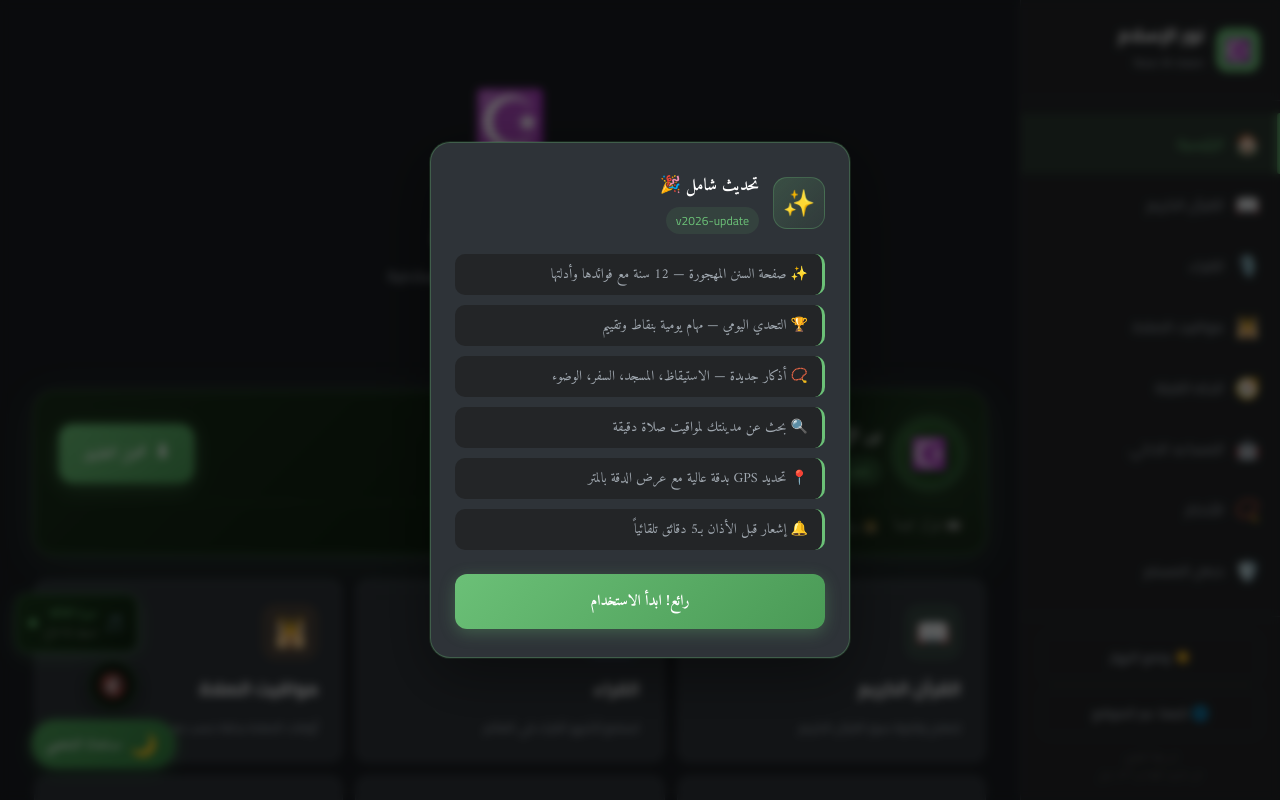
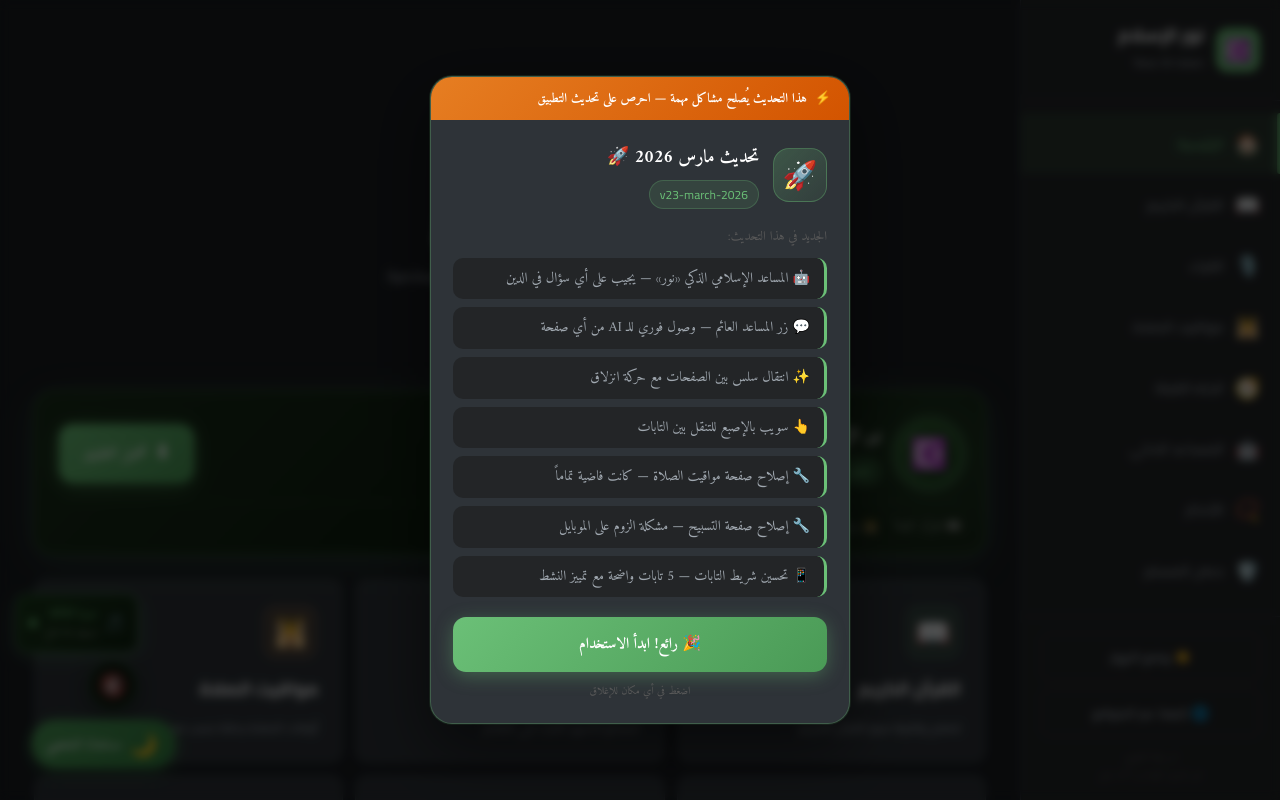
Before and after one commit to Abilaaacg/nabil-quran, a React (Vite) app: page / in a window 1280 px wide. Shown: the top 800 px of the page. Built offline with nearby package versions, Linux system fonts and the light colour scheme; what @capacitor/core would draw is missing.

Commit message:
Update changelog v23 with urgent banner and improved WhatsNew modal
- New version v23-march-2026 with 7 new features listed
- Urgent orange pulsing bar for important updates
- Cleaner modal layout with subtitle and dismiss hint

```diff
--- a/public/changelog.json
+++ b/public/changelog.json
@@ -1,12 +1,15 @@
 {
-  "version": "v2026-update",
-  "title": "تحديث شامل 🎉",
+  "version": "v23-march-2026",
+  "title": "تحديث مارس 2026 🚀",
+  "urgent": true,
+  "urgentMsg": "هذا التحديث يُصلح مشاكل مهمة — احرص على تحديث التطبيق",
   "changes": [
-    "✨ صفحة السنن المهجورة — 12 سنة مع فوائدها وأدلتها",
-    "🏆 التحدي اليومي — مهام يومية بنقاط وتقييم",
-    "📿 أذكار جديدة — الاستيقاظ، المسجد، السفر، الوضوء",
-    "🔍 بحث عن مدينتك لمواقيت صلاة دقيقة",
-    "📍 تحديد GPS بدقة عالية مع عرض الدقة بالمتر",
-    "🔔 إشعار قبل الأذان بـ5 دقائق تلقائياً"
+    "🤖 المساعد الإسلامي الذكي «نور» — يجيب على أي سؤال في الدين",
+    "💬 زر المساعد العائم — وصول فوري للـ AI من أي صفحة",
+    "✨ انتقال سلس بين الصفحات مع حركة انزلاق",
+    "👆 سويب بالإصبع للتنقل بين التابات",
+    "🔧 إصلاح صفحة مواقيت الصلاة — كانت فاضية تماماً",
+    "🔧 إصلاح صفحة التسبيح — مشكلة الزوم على الموبايل",
+    "📱 تحسين شريط التابات — 5 تابات واضحة مع تمييز النشط"
   ]
 }
--- a/src/components/WhatsNew.css
+++ b/src/components/WhatsNew.css
@@ -1,8 +1,8 @@
 .wn-overlay {
   position: fixed;
   inset: 0;
-  background: rgba(0,0,0,0.6);
-  backdrop-filter: blur(4px);
+  background: rgba(0,0,0,0.65);
+  backdrop-filter: blur(5px);
   z-index: 1000;
   display: flex;
   align-items: center;
@@ -13,69 +13,102 @@
 
 @keyframes wn-fade-in {
   from { opacity: 0; }
-  to { opacity: 1; }
+  to   { opacity: 1; }
 }
 
 .wn-modal {
   background: var(--bg-card);
   border: 1px solid rgba(107,192,119,0.3);
-  border-radius: 20px;
-  padding: 28px 24px;
+  border-radius: 22px;
+  padding: 0 0 22px;
   max-width: 420px;
   width: 100%;
-  box-shadow: 0 20px 60px rgba(0,0,0,0.4), 0 0 0 1px rgba(107,192,119,0.15);
-  animation: wn-slide-up 0.3s cubic-bezier(0.34,1.56,0.64,1);
+  box-shadow: 0 24px 64px rgba(0,0,0,0.5), 0 0 0 1px rgba(107,192,119,0.15);
+  animation: wn-slide-up 0.32s cubic-bezier(0.34,1.56,0.64,1);
+  overflow: hidden;
+  direction: rtl;
 }
 
 @keyframes wn-slide-up {
-  from { transform: translateY(40px) scale(0.95); opacity: 0; }
+  from { transform: translateY(50px) scale(0.93); opacity: 0; }
   to   { transform: translateY(0) scale(1); opacity: 1; }
 }
 
+/* ── شريط تحذير عاجل ── */
+.wn-urgent-bar {
+  background: linear-gradient(135deg, #e67e22, #d35400);
+  color: #fff;
+  padding: 10px 18px;
+  font-family: var(--font-arabic);
+  font-size: 13px;
+  font-weight: 700;
+  display: flex;
+  align-items: center;
+  gap: 8px;
+  animation: urgentPulse 2s ease-in-out infinite;
+}
+
+@keyframes urgentPulse {
+  0%, 100% { background: linear-gradient(135deg, #e67e22, #d35400); }
+  50%       { background: linear-gradient(135deg, #f39c12, #e67e22); }
+}
+
+/* ── رأس ── */
 .wn-header {
   display: flex;
   align-items: center;
   gap: 14px;
-  margin-bottom: 20px;
+  padding: 22px 22px 0;
+  margin-bottom: 16px;
 }
 
 .wn-icon {
-  width: 52px;
-  height: 52px;
-  background: linear-gradient(135deg, rgba(107,192,119,0.2), rgba(107,192,119,0.05));
-  border: 1px solid rgba(107,192,119,0.3);
-  border-radius: 14px;
+  width: 54px;
+  height: 54px;
+  background: linear-gradient(135deg, rgba(107,192,119,0.25), rgba(107,192,119,0.08));
+  border: 1px solid rgba(107,192,119,0.35);
+  border-radius: 16px;
   display: flex;
   align-items: center;
   justify-content: center;
-  font-size: 26px;
+  font-size: 28px;
   flex-shrink: 0;
 }
 
 .wn-title {
-  font-size: 17px;
+  font-size: 18px;
   font-weight: 700;
   color: var(--text-primary);
   font-family: var(--font-arabic);
-  margin-bottom: 3px;
+  margin-bottom: 5px;
 }
 
 .wn-version {
   font-size: 12px;
   color: var(--accent);
-  background: rgba(107,192,119,0.1);
+  background: rgba(107,192,119,0.12);
   border-radius: 20px;
   padding: 2px 10px;
   display: inline-block;
+  border: 1px solid rgba(107,192,119,0.25);
 }
 
+/* ── عنوان فرعي ── */
+.wn-subtitle {
+  font-family: var(--font-arabic);
+  font-size: 13px;
+  color: var(--text-muted);
+  padding: 0 22px 10px;
+}
+
+/* ── قائمة التغييرات ── */
 .wn-list {
   list-style: none;
   display: flex;
   flex-direction: column;
-  gap: 10px;
-  margin-bottom: 24px;
-  padding: 0;
+  gap: 8px;
+  margin-bottom: 20px;
+  padding: 0 22px;
 }
 
 .wn-item {
@@ -86,25 +119,45 @@
   background: var(--bg-secondary);
   border-radius: 10px;
   border-right: 3px solid var(--accent);
-  line-height: 1.5;
+  line-height: 1.55;
 }
 
+/* ── زر ── */
 .wn-btn {
-  width: 100%;
+  width: calc(100% - 44px);
+  margin: 0 22px;
   background: linear-gradient(135deg, #6bc077, #4a9a56);
   color: #fff;
   border: none;
-  border-radius: 12px;
+  border-radius: 13px;
   padding: 14px;
   font-size: 15px;
   font-weight: 700;
   font-family: var(--font-arabic);
   cursor: pointer;
-  transition: all 0.2s;
-  box-shadow: 0 4px 16px rgba(107,192,119,0.3);
+  transition: transform 0.2s, box-shadow 0.2s;
+  box-shadow: 0 4px 18px rgba(107,192,119,0.35);
 }
 
 .wn-btn:hover {
-  transform: translateY(-1px);
-  box-shadow: 0 6px 20px rgba(107,192,119,0.4);
+  transform: translateY(-2px);
+  box-shadow: 0 6px 22px rgba(107,192,119,0.45);
 }
+
+.wn-btn:active {
+  transform: translateY(0);
+}
+
+.wn-dismiss {
+  text-align: center;
+  font-size: 11px;
+  color: var(--text-muted);
+  font-family: var(--font-arabic);
+  margin-top: 10px;
+}
+
+@media (max-width: 420px) {
+  .wn-modal { border-radius: 18px; }
+  .wn-item  { font-size: 13px; padding: 9px 12px; }
+  .wn-title { font-size: 16px; }
+}
--- a/src/components/WhatsNew.jsx
+++ b/src/components/WhatsNew.jsx
@@ -9,9 +9,7 @@ export default function WhatsNew() {
       .then(r => r.json())
       .then(d => {
         const seen = localStorage.getItem('seen_version')
-        if (d.version && d.version !== seen) {
-          setData(d)
-        }
+        if (d.version && d.version !== seen) setData(d)
       })
       .catch(() => {})
   }, [])
@@ -26,13 +24,24 @@ export default function WhatsNew() {
   return (
     <div className="wn-overlay" onClick={close}>
       <div className="wn-modal" onClick={e => e.stopPropagation()}>
+
+        {/* شارة عاجل */}
+        {data.urgent && (
+          <div className="wn-urgent-bar">
+            <span>⚡</span>
+            <span>{data.urgentMsg}</span>
+          </div>
+        )}
+
         <div className="wn-header">
-          <div className="wn-icon">✨</div>
+          <div className="wn-icon">🚀</div>
           <div>
             <div className="wn-title">{data.title}</div>
             <div className="wn-version">{data.version}</div>
           </div>
         </div>
+
+        <div className="wn-subtitle">الجديد في هذا التحديث:</div>
 
         <ul className="wn-list">
           {data.changes.map((c, i) => (
@@ -41,8 +50,10 @@ export default function WhatsNew() {
         </ul>
 
         <button className="wn-btn" onClick={close}>
-          رائع! ابدأ الاستخدام
+          🎉 رائع! ابدأ الاستخدام
         </button>
+
+        <p className="wn-dismiss">اضغط في أي مكان للإغلاق</p>
       </div>
     </div>
   )
```
